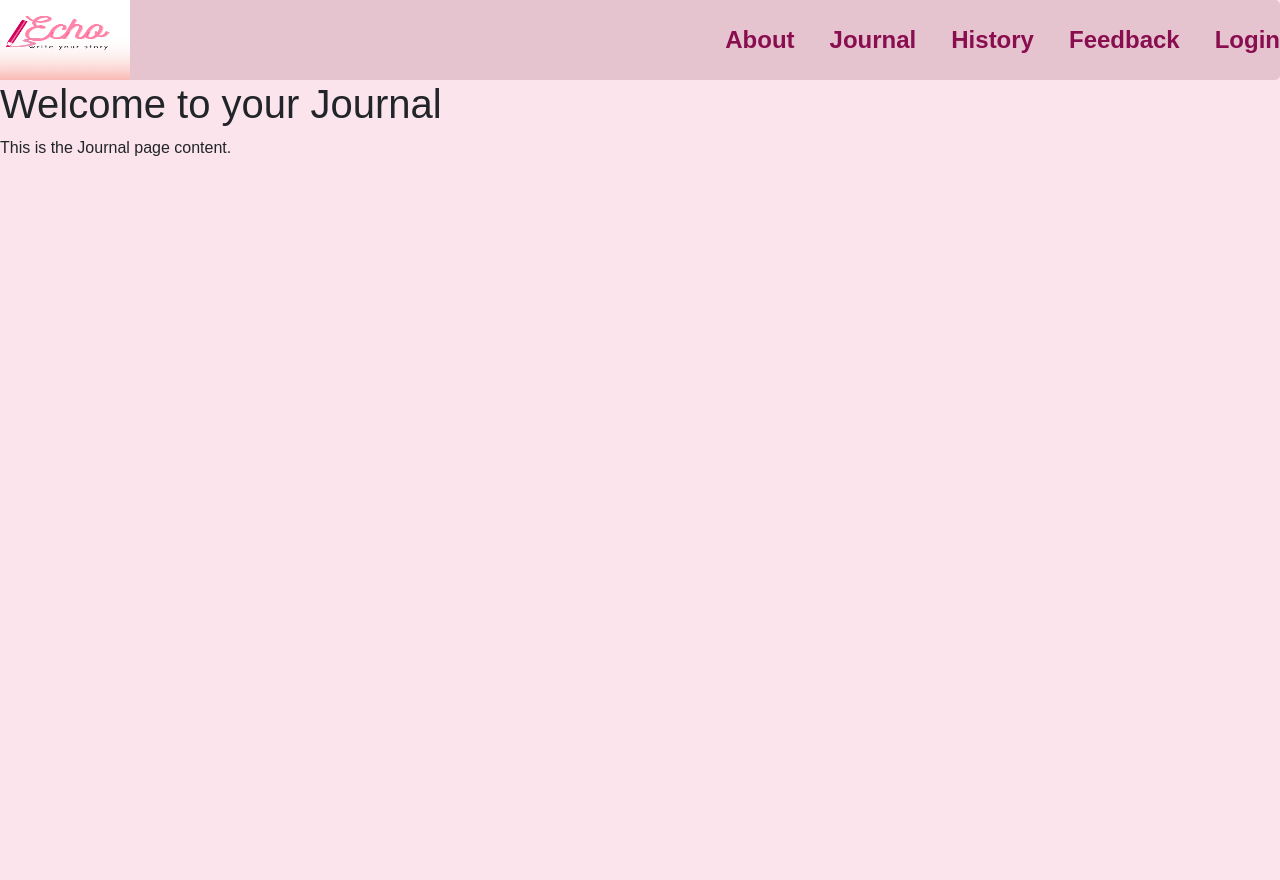
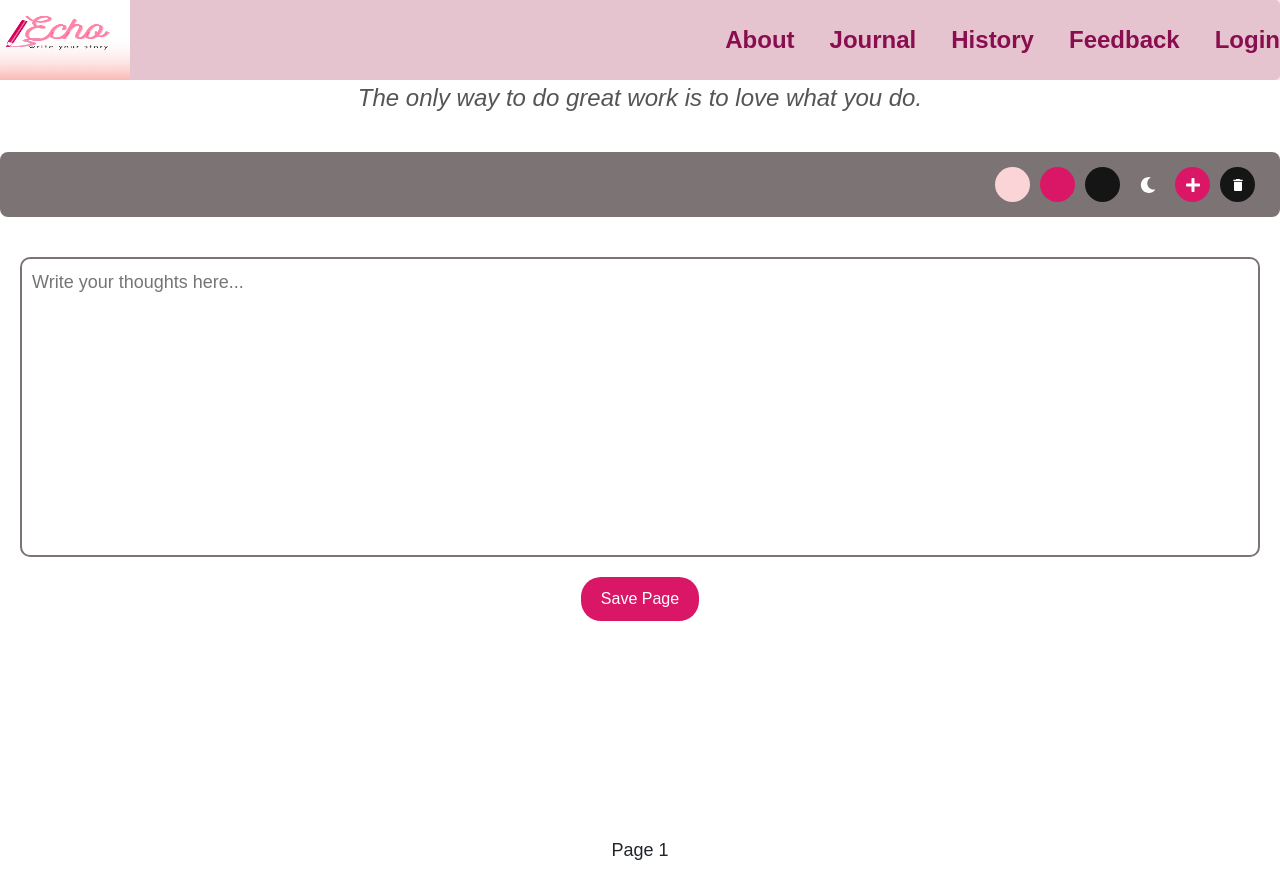
Before and after one commit to brielmohoms/Tagebuch, a React (Create React App) app in the folder tagebuch-frontend/: page /journal in a window 1280 px wide. Before the commit the page ends 800 px from the top, so only its background shows below. Built offline with nearby package versions, Linux system fonts and the light colour scheme; a web font is replaced by a local one.

Commit message:
minor changes on journal

```diff
--- a/tagebuch-frontend/package.json
+++ b/tagebuch-frontend/package.json
@@ -9,6 +9,7 @@
     "react": "^18.3.1",
     "react-calendar": "^5.1.0",
     "react-dom": "^18.3.1",
+    "react-icons": "^5.3.0",
     "react-router-dom": "^7.0.1",
     "react-scripts": "5.0.1",
     "web-vitals": "^2.1.4"
--- a/tagebuch-frontend/src/About/about.css
+++ b/tagebuch-frontend/src/About/about.css
@@ -0,0 +1,91 @@
+.about-page {
+    font-family: Arial, sans-serif;
+    padding: 20px;
+    line-height: 1.6;
+    background-color: #FBD4D8;
+    color: #151515;
+    border-radius: 8px;
+    text-align: center;
+  }
+
+  .about-page h1 {
+    color: #DA1766;
+    font-size: 2.5rem;
+    margin-bottom: 10px;
+  }
+
+  .about-page p {
+    margin-bottom: 20px;
+    font-size: 1.2rem;
+    color: #7C7474;
+  }
+
+  .features-list {
+    display: flex;
+    flex-direction: column;
+    align-items: center;
+    gap: 30px;
+    padding: 0;
+    margin: 0;
+    position: relative;
+  }
+
+  .feature-item {
+    display: flex;
+    align-items: center;
+    justify-content: center;
+    background-color: #FFFFFF;
+    padding: 20px;
+    border-radius: 8px;
+    width: 60%;
+    border: 3px solid #FBD4D8;
+    box-shadow: 0 4px 6px rgba(0, 0, 0, 0.1);
+    position: relative;
+    transition: transform 0.3s ease;
+  }
+
+
+  .feature-item::before,
+  .feature-item::after {
+    content: '';
+    position: absolute;
+    width: 20px;
+    height: 20px;
+    background-color: #151515;
+  }
+
+  .feature-item::before {
+    top: 0;
+    left: 0;
+    border-top-left-radius: 8px;
+  }
+
+  .feature-item::after {
+    top: 0;
+    right: 0;
+    border-top-right-radius: 8px;
+  }
+
+  .feature-item:nth-child(odd) {
+    transform: translateX(20%);
+  }
+
+  .feature-item:nth-child(even) {
+    transform: translateX(-20%);
+  }
+
+  .feature-item:hover {
+    transform: scale(1.05);
+    border-color: #151515;
+  }
+
+  .feature-icon {
+    color: #DA1766;
+    font-size: 2.5rem;
+    margin-right: 15px;
+  }
+
+  .feature-text {
+    font-size: 1.1rem;
+    color: #151515;
+  }
--- a/tagebuch-frontend/src/About/about.js
+++ b/tagebuch-frontend/src/About/about.js
@@ -1,7 +1,34 @@
 import React from 'react';
+import { FaPen, FaShieldAlt, FaHistory, FaCommentDots, FaSun } from 'react-icons/fa'; // Import icons from react-icons
+import './about.css'; // Import a CSS file for styling
 
-const about = () => {
-  return <div>About Page</div>;
+const About = () => {
+  // Dynamic list of items
+  const features = [
+    { id: 1, text: 'Here you are free to write as many pages as you like.', icon: <FaPen /> },
+    { id: 2, text: 'Your privacy is taken into consideration.', icon: <FaShieldAlt /> },
+    { id: 3, text: 'You can freely navigate to your past memories and journal pages with our history rubrique.', icon: <FaHistory /> },
+    { id: 4, text: 'You are free to tell us what you think.', icon: <FaCommentDots /> },
+    { id: 5, text: 'Every day you get a motivational sentence to boost your day and delight your thoughts before you write.', icon: <FaSun /> },
+  ];
+
+  return (
+    <div className="about-page">
+      <h1>Welcome to Your Best Journal App!</h1>
+      <p>
+        Here, you are free to write all your thoughts. We made our best effort to
+        ensure you feel good. Stay comfortable because:
+      </p>
+      <ul className="features-list">
+        {features.map((feature) => (
+          <li key={feature.id} className="feature-item">
+            <span className="feature-icon">{feature.icon}</span>
+            <span className="feature-text">{feature.text}</span>
+          </li>
+        ))}
+      </ul>
+    </div>
+  );
 };
 
-export default about;
+export default About;
--- a/tagebuch-frontend/src/Journal/journal.css
+++ b/tagebuch-frontend/src/Journal/journal.css
@@ -0,0 +1,124 @@
+/* src/Journal/Journal.css */
+.journal-container {
+    display: flex;
+    flex-direction: column;
+    height: 100vh;
+    background-color: #fff;
+    transition: background-color 0.3s ease, color 0.3s ease;
+  }
+
+  .journal-container.dark-mode {
+    background-color: #151515;
+    color: #fff;
+  }
+
+  .quote-section {
+    text-align: center;
+    margin-bottom: 20px;
+  }
+
+  .quote {
+    font-size: 24px;
+    font-style: italic;
+    color: #555;
+  }
+
+  /* Menu positioned under the navbar */
+  .menu {
+    display: flex;
+    justify-content: flex-end;
+    padding: 10px 20px;
+    background-color: #7C7474;
+    width: 100%;
+    position: sticky; /* Makes it stick to the top after scrolling */
+    top: 60px; /* Ensure it’s just below the navbar */
+    z-index: 10;
+    border-radius: 8px;  /* Optional: Rounded corners for the menu */
+  }
+
+  .menu-button {
+    width: 35px;
+    height: 35px;
+    margin: 5px;
+    border-radius: 50%;
+    border: none;
+    cursor: pointer;
+    background-color: transparent;
+    transition: all 0.3s ease;
+  }
+
+  .menu-button:hover {
+    transform: scale(1.1);
+  }
+
+  .menu-button.dark-mode-toggle {
+    background-color: transparent;
+    color: #fff;
+  }
+
+  .menu-button.add-page {
+    background-color: #DA1766;
+    color: #fff;
+  }
+
+  .menu-button.add-page:hover {
+    background-color: #FBD4D8;
+  }
+
+  .menu-button.delete-page {
+    background-color: #151515;
+    color: #fff;
+  }
+
+  .menu-button.delete-page:hover {
+    background-color: #7C7474;
+  }
+
+  .page {
+    margin-top: 20px; /* Make room for the sticky menu */
+    padding: 20px;
+    flex: 1;
+    display: flex;
+    flex-direction: column;
+    align-items: center;
+  }
+
+  textarea {
+    width: 100%;
+    height: 300px;
+    padding: 10px;
+    font-size: 18px;
+    background: transparent;
+    border: 2px solid #7C7474;
+    border-radius: 10px;
+    resize: none;
+    margin-bottom: 20px;
+  }
+
+  .save-section {
+    display: flex;
+    justify-content: center;
+    width: 100%;
+  }
+
+  .save-section button {
+    padding: 10px 20px;
+    font-size: 16px;
+    background-color: #DA1766;
+    color: #fff;
+    border: none;
+    border-radius: 20px;
+    cursor: pointer;
+    transition: all 0.3s ease;
+  }
+
+  .save-section button:hover {
+    background-color: #FBD4D8;
+    color: #151515;
+  }
+
+  .page-count {
+    text-align: center;
+    margin-top: 20px;
+    font-size: 18px;
+  }
--- a/tagebuch-frontend/src/Journal/journal.js
+++ b/tagebuch-frontend/src/Journal/journal.js
@@ -1,12 +1,114 @@
-// src/Journal/journal.js
+// src/Journal/Journal.js
+import React, { useState } from 'react';
+import { FaMoon, FaSun, FaPlus } from 'react-icons/fa';  // Import icons for dark mode and add page
+import { MdDelete } from 'react-icons/md';  // Import delete icon
+import './journal.css';  // Update this file for the new styles
 
-import React from 'react';
+const quotes = [
+  "Believe in yourself and all that you are.",
+  "The only way to do great work is to love what you do.",
+  "Success is not the key to happiness. Happiness is the key to success.",
+  "Don't watch the clock; do what it does. Keep going."
+];
 
 const Journal = () => {
+  const [penColor, setPenColor] = useState('#151515'); // Default to Cod Gray
+  const [text, setText] = useState('');
+  const [pageCount, setPageCount] = useState(1);
+  const [currentQuote, setCurrentQuote] = useState(
+    quotes[Math.floor(Math.random() * quotes.length)]
+  );
+  const [isDarkMode, setIsDarkMode] = useState(false); // For dark mode
+
+  const changePenColor = (color) => {
+    setPenColor(color);
+  };
+
+  const handleTextChange = (event) => {
+    setText(event.target.value);
+  };
+
+  const addPage = () => {
+    setPageCount(pageCount + 1);
+    setText('');
+  };
+
+  const deletePage = () => {
+    if (pageCount > 1) {
+      setPageCount(pageCount - 1);
+      setText('');
+    }
+  };
+
+  const savePage = () => {
+    alert('Page saved!');
+  };
+
+  const toggleDarkMode = () => {
+    setIsDarkMode(!isDarkMode);
+  };
+
   return (
-    <div>
-      <h1>Welcome to your Journal</h1>
-      <p>This is the Journal page content.</p>
+    <div className={`journal-container ${isDarkMode ? 'dark-mode' : ''}`}>
+      {/* Motivational quote */}
+      <div className="quote-section">
+        <p className="quote">{currentQuote}</p>
+      </div>
+
+      {/* Menu (horizontal under navbar, thinner, right-aligned) */}
+      <div className="menu">
+        <button
+          className="menu-button"
+          style={{ backgroundColor: '#FBD4D8' }}
+          onClick={() => changePenColor('#FBD4D8')}  // Cinderella color for the pen
+        />
+        <button
+          className="menu-button"
+          style={{ backgroundColor: '#DA1766' }}
+          onClick={() => changePenColor('#DA1766')}  // Razzmatazz color for the pen
+        />
+        <button
+          className="menu-button"
+          style={{ backgroundColor: '#151515' }}
+          onClick={() => changePenColor('#151515')}  // Cod Gray for the pen
+        />
+        <button
+          className="menu-button dark-mode-toggle"
+          onClick={toggleDarkMode}
+        >
+          {isDarkMode ? <FaSun /> : <FaMoon />} {/* Dark mode icon */}
+        </button>
+        <button
+          className="menu-button add-page"
+          onClick={addPage}
+        >
+          <FaPlus /> {/* Add page icon */}
+        </button>
+        <button
+          className="menu-button delete-page"
+          onClick={deletePage}
+        >
+          <MdDelete /> {/* Delete page icon */}
+        </button>
+      </div>
+
+      {/* Journal page content */}
+      <div className="page">
+        <textarea
+          style={{ color: penColor }}
+          value={text}
+          onChange={handleTextChange}
+          placeholder="Write your thoughts here..."
+        />
+        <div className="save-section">
+          <button onClick={savePage}>Save Page</button>
+        </div>
+      </div>
+
+      {/* Page counter */}
+      <div className="page-count">
+        <p>Page {pageCount}</p>
+      </div>
     </div>
   );
 };
```
Also changed, not shown: 1 other file (tests, documents, lock files or other folders).
